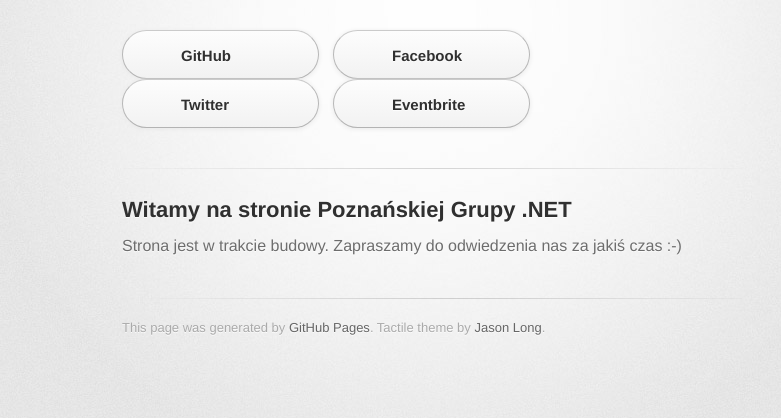
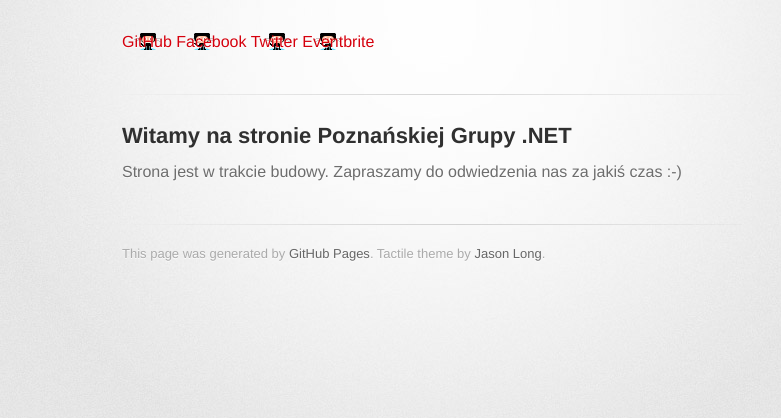
Before and after one commit to pgdotnet/pgdotnet.github.io, a plain HTML site: page index.html in a window 1280 px wide. Shown: the part 96-514 px from the top of the page, without its empty margins (208-989 px from the left). Drawn offline with Linux system fonts and the light colour scheme; a web font is replaced by a local one.

Commit message:
Update index.html

```diff
--- a/index.html
+++ b/index.html
@@ -23,10 +23,10 @@
         </header>
 
         <section id="downloads" class="clearfix">
-          <a href="https://github.com/pgdotnet" id="github" class="button"><span>GitHub</span></a>
-          <a href="https://www.facebook.com/pgdotnet" id="facebook" class="button"><span>Facebook</span></a>
-          <a href="https://twitter.com/pgdotnet" id="twitter" class="button"><span>Twitter</span></a>
-          <a href="http://pgdotnet.eventbrite.com/" id="eventbrite" class="button"><span>Eventbrite</span></a>
+          <a href="https://github.com/pgdotnet" class="view-on-github" class="button"><span>GitHub</span></a>
+          <a href="https://www.facebook.com/pgdotnet" class="view-on-github" class="button"><span>Facebook</span></a>
+          <a href="https://twitter.com/pgdotnet" class="view-on-github" class="button"><span>Twitter</span></a>
+          <a href="http://pgdotnet.eventbrite.com/" class="view-on-github" class="button"><span>Eventbrite</span></a>
         </section>
 
         <hr>
```
